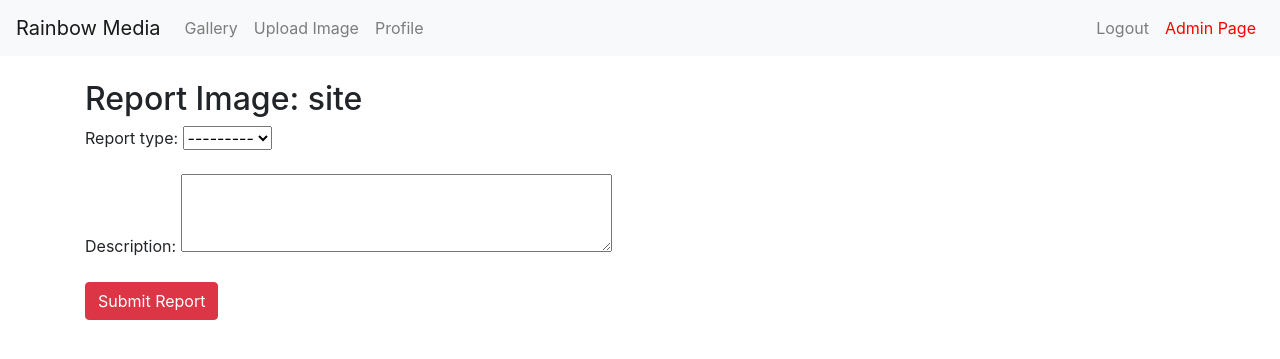
After one commit to pft-jason/rainbow-media, a Django app: page /report_image/42/ in a window 1280 px wide. The commit adds this page. Shown: the top 359 px of the page. Run offline with Django 4.2, Linux system fonts and the light colour scheme; a user stored in the database is signed in; data comes from the database, SQL or seed files in the repository; both versions use the stored data as it was after the commit; some libraries are stand-ins or nearby versions.

Commit message:
Add image reporting functionality and admin report resolution

```diff
--- a/_rm/urls.py
+++ b/_rm/urls.py
@@ -31,10 +31,12 @@ urlpatterns = [
     path('albums/<str:username>/', views.user_albums, name='user_albums'),
     path('album/create/', views.create_album, name='create_album'),
     path('save_image_order/<int:album_id>/', views.save_image_order, name='save_image_order'),
+    path('report_image/<int:image_id>/', views.report_image_view, name='report_image'),
 
     path('admin_page/', views.admin_page, name='admin_page'),  # Add this line
     path('admin/pending-images/', views.admin_pending_images, name='admin_pending_images'),
     path('admin/reported-images/', views.admin_reported_images, name='admin_reported_images'),
+    path('admin/reported-images/resolve/<int:report_id>/', views.admin_resolve_report, name='admin_resolve_report'),
     path('admin/reported-comments/', views.admin_reported_comments, name='admin_reported_comments'),
     path('admin/user-management/', views.admin_user_management, name='admin_user_management'),
     path('admin/site-statistics/', views.admin_site_statistics, name='admin_site_statistics'),
--- a/gallery/forms.py
+++ b/gallery/forms.py
@@ -1,5 +1,5 @@
 from django import forms
-from .models import Image, Category, Tag, UserProfile, Comment
+from .models import Image, Category, Tag, UserProfile, Comment, Report
 from django.contrib.auth.models import User
 from django.contrib.auth.forms import UserCreationForm
 import json
@@ -114,3 +114,11 @@ class CommentForm(forms.ModelForm):
     class Meta:
         model = Comment
         fields = ['content']
+
+class ReportForm(forms.ModelForm):
+    class Meta:
+        model = Report
+        fields = ['report_type', 'description']
+        widgets = {
+            'description': forms.Textarea(attrs={'rows': 3}),
+        }
--- a/gallery/models.py
+++ b/gallery/models.py
@@ -22,6 +22,11 @@ class CustomImageManager(models.Manager):
         # If user is staff, show all images
         if user.is_staff:
             return images
+
+        # Exclude images reported by the user
+        if user.is_authenticated:
+            reported_images = Report.objects.filter(reported_by=user).values_list('image_id', flat=True)
+            images = images.exclude(id__in=reported_images)
 
         # If user is authenticated but not staff, filter based on privacy settings
         if user.is_authenticated:
@@ -281,6 +286,10 @@ class Report(models.Model):
     """
     Represents a report made by a user against inappropriate content (images or comments).
     """
+    REPORT_STATUS_CHOICES = [
+        ('PENDING', 'Pending'),
+        ('RESOLVED', 'Resolved'),
+    ]
     REPORT_TYPES = [
         ("SPAM", "Spam"),
         ("ABUSE", "Abuse"),
@@ -292,6 +301,7 @@ class Report(models.Model):
     comment = models.ForeignKey(Comment, on_delete=models.CASCADE, null=True, blank=True)
     report_type = models.CharField(max_length=10, choices=REPORT_TYPES)
     description = models.TextField(blank=True, null=True)
+    status = models.CharField(max_length=10, choices=REPORT_STATUS_CHOICES, default='PENDING')
     created_at = models.DateTimeField(auto_now_add=True)
 
     def __str__(self):
--- a/gallery/templates/admin_reported_images.html
+++ b/gallery/templates/admin_reported_images.html
@@ -13,10 +13,9 @@
                 <p>Reported by: {{ report.reported_by.username }}</p>
                 <p>Report type: {{ report.report_type }}</p>
                 <p>Description: {{ report.description }}</p>
+                <a href="{% url 'admin_resolve_report' report.id %}" class="btn btn-success">Resolve Report</a>
             {% endfor %}
             <a href="{% url 'update_image' image.id %}" class="btn btn-primary">Edit</a>
-            <a href="{% url 'admin_approve_image' image.id %}" class="btn btn-success">Approve</a>
-            <a href="{% url 'admin_delete_image' image.id %}" class="btn btn-danger">Delete</a>
         </li>
     {% empty %}
         <li>No reported images.</li>
--- a/gallery/templates/gallery.html
+++ b/gallery/templates/gallery.html
@@ -31,6 +31,9 @@
                 </a>
                 <a href="{% url 'favorite_image' image.id %}" class="text-warning">
                     <i class="fas fa-star" style="font-size: 24px;"></i>
+                </a>
+                <a href="{% url 'report_image' image.id %}" class="text-danger">
+                    <i class="fas fa-flag" style="font-size: 24px;"></i>
                 </a>
             </div>
             <div class="media-body">
--- /dev/null
+++ b/gallery/templates/report_image.html
@@ -0,0 +1,12 @@
+{% extends "base.html" %}
+
+{% block title %}Report Image{% endblock %}
+
+{% block content %}
+<h2>Report Image: {{ image.title }}</h2>
+<form method="post" action="{% url 'report_image' image.id %}">
+    {% csrf_token %}
+    {{ form.as_p }}
+    <button type="submit" class="btn btn-danger">Submit Report</button>
+</form>
+{% endblock %}
--- a/gallery/views.py
+++ b/gallery/views.py
@@ -1,8 +1,8 @@
 # views.py
 from django.shortcuts import render, redirect, get_object_or_404
-from .forms import ImageUploadForm, UserRegistrationForm, UserProfileForm, ImageUpdateForm, CommentForm
+from .forms import ReportForm, ImageUploadForm, UserRegistrationForm, UserProfileForm, ImageUpdateForm, CommentForm
 from django.contrib.auth.decorators import login_required
-from .models import AlbumImage, add_image_to_album, Album, Follow, Image, get_image_visibility, UserProfile, search_images, Like, Dislike, Favorite, Comment, ModerationStatus, remove_from_favorites, add_to_favorites
+from .models import Report, AlbumImage, add_image_to_album, Album, Follow, Image, get_image_visibility, UserProfile, search_images, Like, Dislike, Favorite, Comment, ModerationStatus, remove_from_favorites, add_to_favorites
 from django.core.exceptions import PermissionDenied
 from django.http import Http404, HttpResponse, JsonResponse
 from django.core.paginator import Paginator
@@ -19,7 +19,7 @@ def staff_required(view_func):
 @staff_required
 def admin_page(request):
     pending_images_count = Image.objects.filter(moderation_status=ModerationStatus.PENDING).count()
-    reported_images_count = Image.objects.filter(report__isnull=False).distinct().count()
+    reported_images_count = Image.objects.filter(report__status='PENDING').distinct().count()
     return render(request, 'admin_page.html', {
         'pending_images_count': pending_images_count,
         'reported_images_count': reported_images_count,
@@ -32,7 +32,7 @@ def admin_pending_images(request):
 
 @staff_required
 def admin_reported_images(request):
-    reported_images = Image.objects.filter(report__isnull=False).distinct()
+    reported_images = Image.objects.filter(report__status='PENDING').distinct()
     return render(request, 'admin_reported_images.html', {'reported_images': reported_images})
 
 @staff_required
@@ -307,3 +307,32 @@ def admin_approve_image(request, image_id):
     image.moderation_status = ModerationStatus.APPROVED
     image.save()
     return redirect('admin_pending_images')
+
+@login_required
+def report_image_view(request, image_id):
+    image = get_object_or_404(Image, id=image_id)
+
+    # Check if the user has already reported this image
+    existing_report = Report.objects.filter(reported_by=request.user, image=image).exists()
+    if existing_report:
+        # Redirect to the gallery with a message or handle it as needed
+        return redirect('gallery')
+
+    if request.method == 'POST':
+        form = ReportForm(request.POST)
+        if form.is_valid():
+            report = form.save(commit=False)
+            report.reported_by = request.user
+            report.image = image
+            report.save()
+            return redirect('gallery')
+    else:
+        form = ReportForm()
+    return render(request, 'report_image.html', {'form': form, 'image': image})
+
+@staff_required
+def admin_resolve_report(request, report_id):
+    report = get_object_or_404(Report, id=report_id)
+    report.status = 'RESOLVED'
+    report.save()
+    return redirect('admin_reported_images')
```
Also changed, not shown: db.sqlite3.
